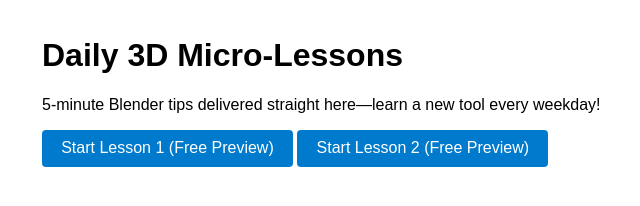
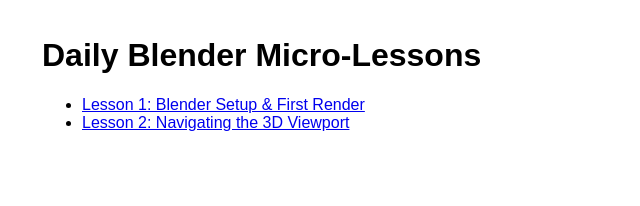
Before and after one commit to aron112233/aron112233.github.io, a plain HTML site: page index.html in a window 1280 px wide. Shown: the whole page, without its empty margins (298-938 px from the left). Drawn offline with Linux system fonts and the light colour scheme.

Commit message:
Update index.html

```diff
--- a/index.html
+++ b/index.html
@@ -10,9 +10,10 @@
   </style>
 </head>
 <body>
-  <h1>Daily 3D Micro-Lessons</h1>
-  <p>5-minute Blender tips delivered straight here—learn a new tool every weekday!</p>
-  <a class="btn" href="lesson-1.html">Start Lesson 1 (Free Preview)</a>
-  <a class="btn" href="lesson-2.html">Start Lesson 2 (Free Preview)</a>
+ <h1>Daily Blender Micro-Lessons</h1>
+<ul>
+  <li><a href="lesson-1.html">Lesson 1: Blender Setup & First Render</a></li>
+  <li><a href="lesson-2.html">Lesson 2: Navigating the 3D Viewport</a></li>
+</ul>
 </body>
 </html>
```
